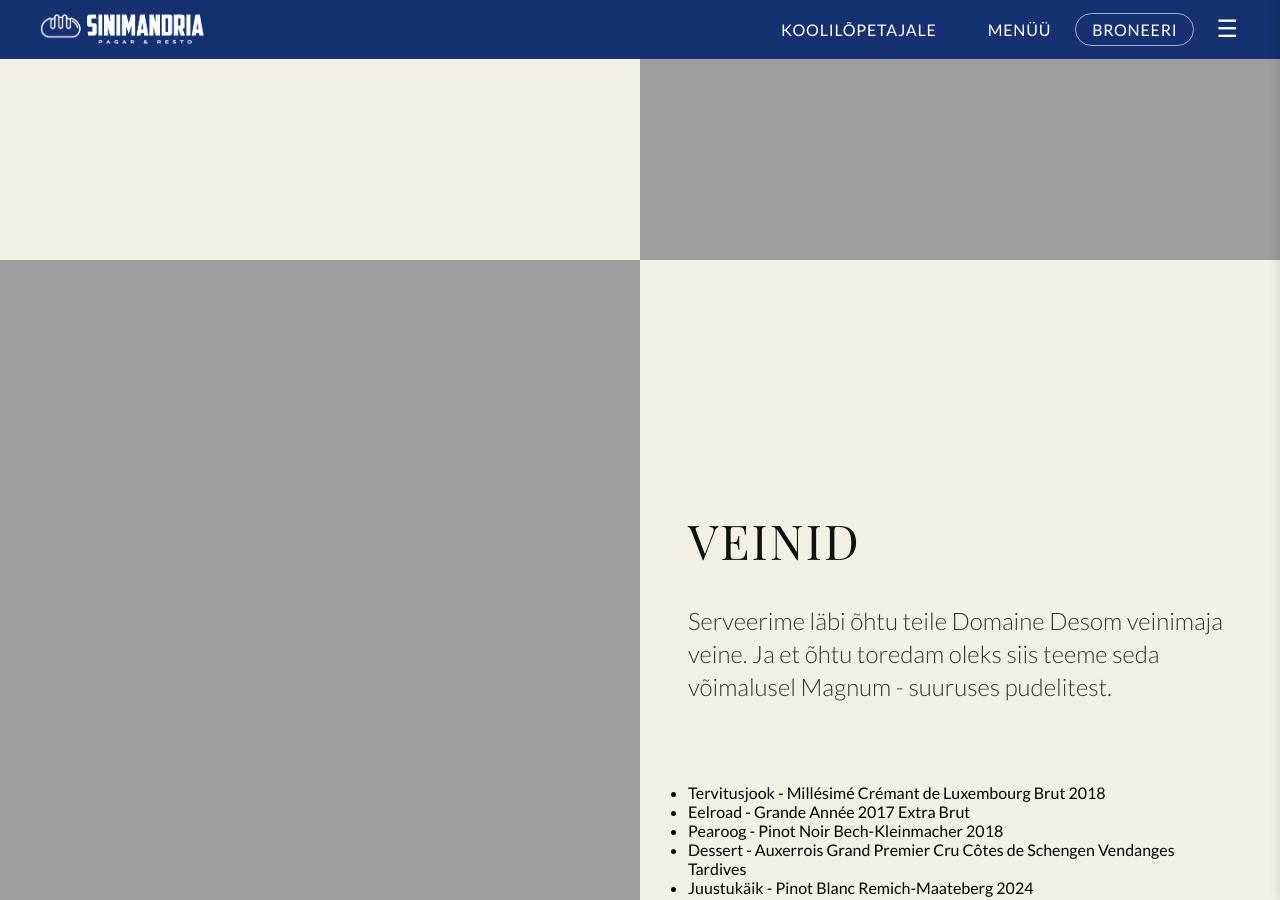
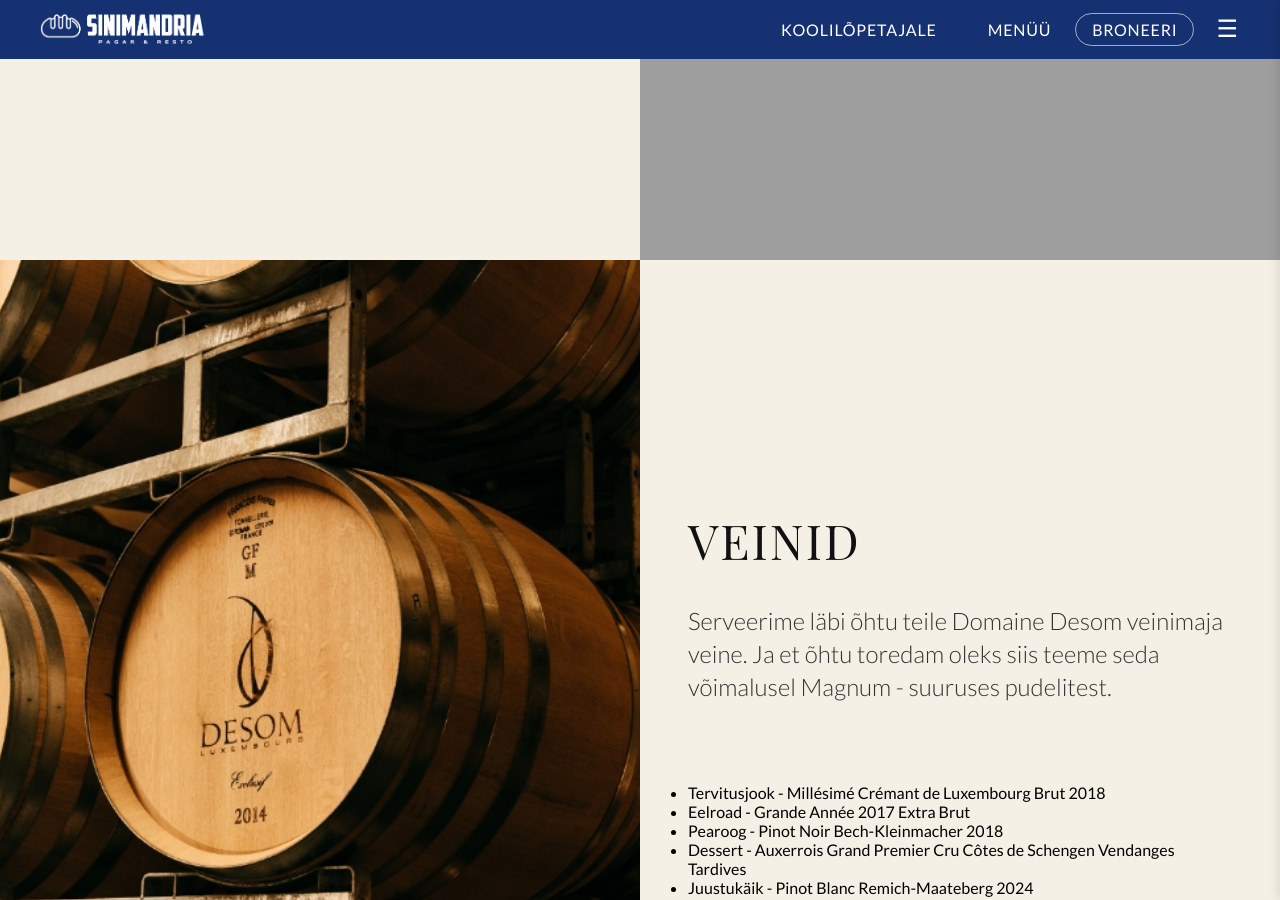
Before and after one commit to m-tu/sinimandria, a Jekyll site: the page built from pages/events/veinifestival.markdown, in a window 1280 px wide and 900 px high, scrolled down 2440 px. Built offline with Jekyll 4.4.1, drawn with Linux system fonts in a browser that asks for light colours.

Commit message:
Update veinifestival.html

```diff
--- a/_layouts/events/veinifestival.html
+++ b/_layouts/events/veinifestival.html
@@ -50,7 +50,7 @@
       </section>
 
     <section class="section reverse-on-mobile">
-        <img src="{{ '/assets/images/grupid-fullhouse.png' | absolute_url }}" alt="Veinivalik õhtusöögil">
+        <img src="{{ '/assets/images/domaine-caves-desom.jpeg' | absolute_url }}" alt="Veinivalik õhtusöögil">
         <div class="text">
           <h2>VEINID</h2>
           <p class="section-description">
```
